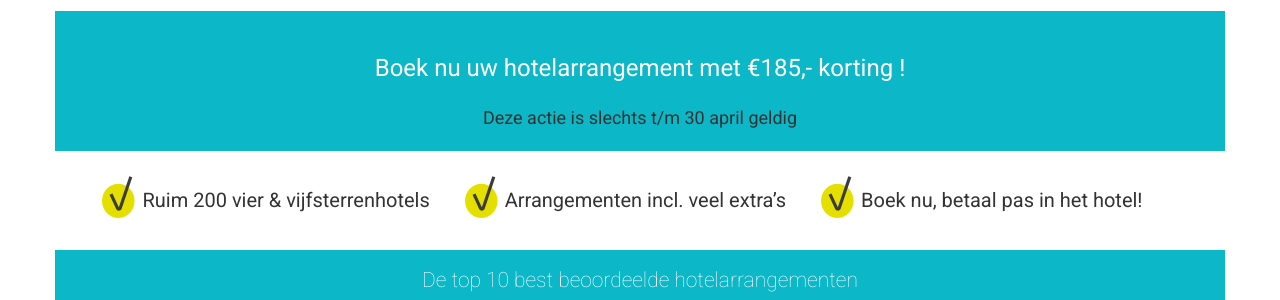
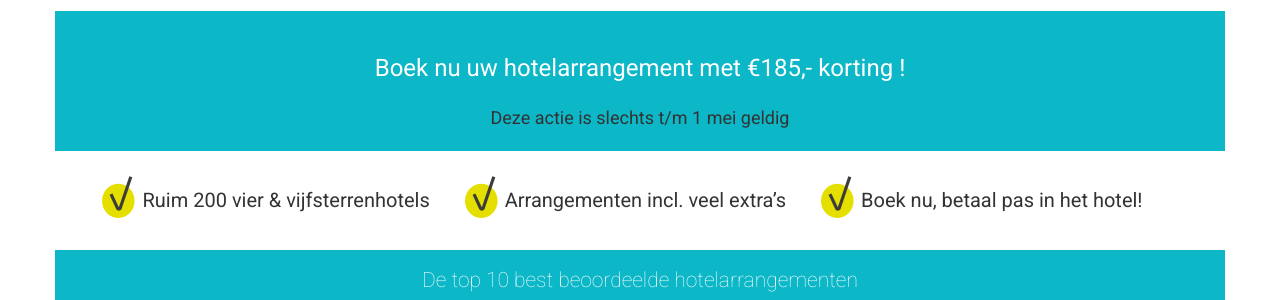
Before and after one commit to Albert91/top10, a Jekyll site: the page built from index.html, in a window 1280 px wide and 900 px high. Shown: the part 126-426 px from the top of the window. Built offline with Jekyll 4.4.1, drawn with Linux system fonts in a browser that asks for light colours.

Commit message:
Update from Forestry.io - _data/text.yml

```diff
--- a/_data/text.yml
+++ b/_data/text.yml
@@ -1,6 +1,6 @@
 ---
 intro1: Boek nu uw hotelarrangement met €185,- korting !
-intro2: Deze actie is slechts t/m 30 april geldig
+intro2: Deze actie is slechts t/m 1 mei geldig
 actionbar: De top 10 best beoordeelde hotelarrangementen
 actionpoint1: Ruim 200 vier & vijfsterrenhotels
 actionpoint2: Arrangementen incl. veel extra’s
```
